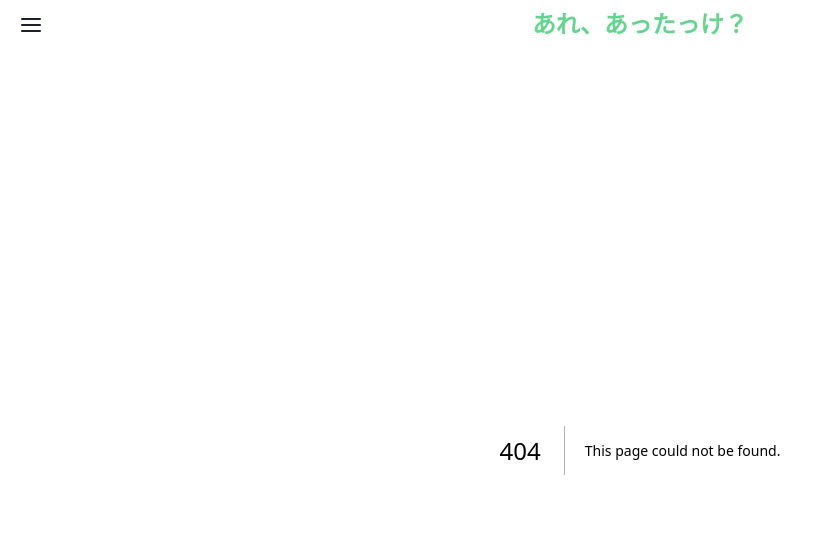
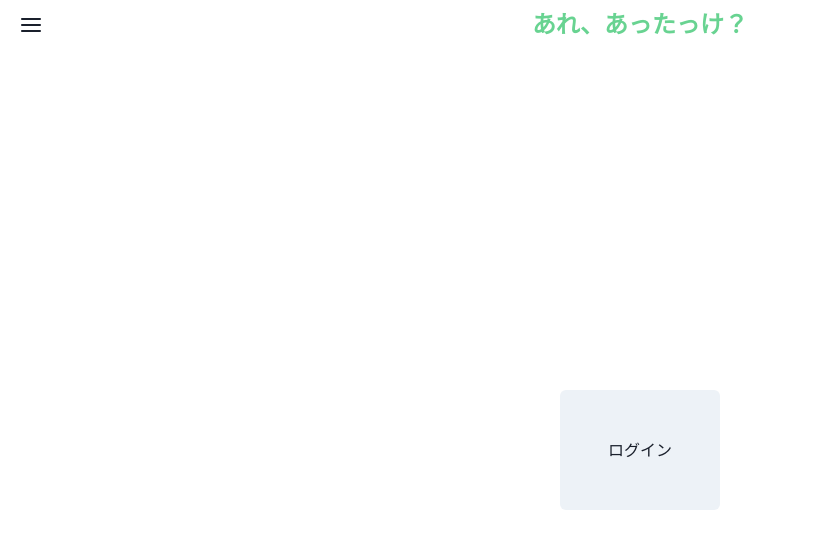
Before and after one commit to y-u27/home-stock, a Next.js app: page /login in a window 1280 px wide. Before the commit this address had no page. Shown: the top 548 px of the page, without its empty margins (0-818 px from the left). Built offline with nearby package versions, Linux system fonts and the light colour scheme.

Commit message:
軽微修正

```diff
--- /dev/null
+++ b/app/login/page.tsx
@@ -0,0 +1,13 @@
+import { Box } from "@chakra-ui/react";
+import React from "react";
+import Login from "../components/Login";
+
+const loginPage = () => {
+  return (
+    <Box>
+      <Login />
+    </Box>
+  );
+};
+
+export default loginPage;
```
